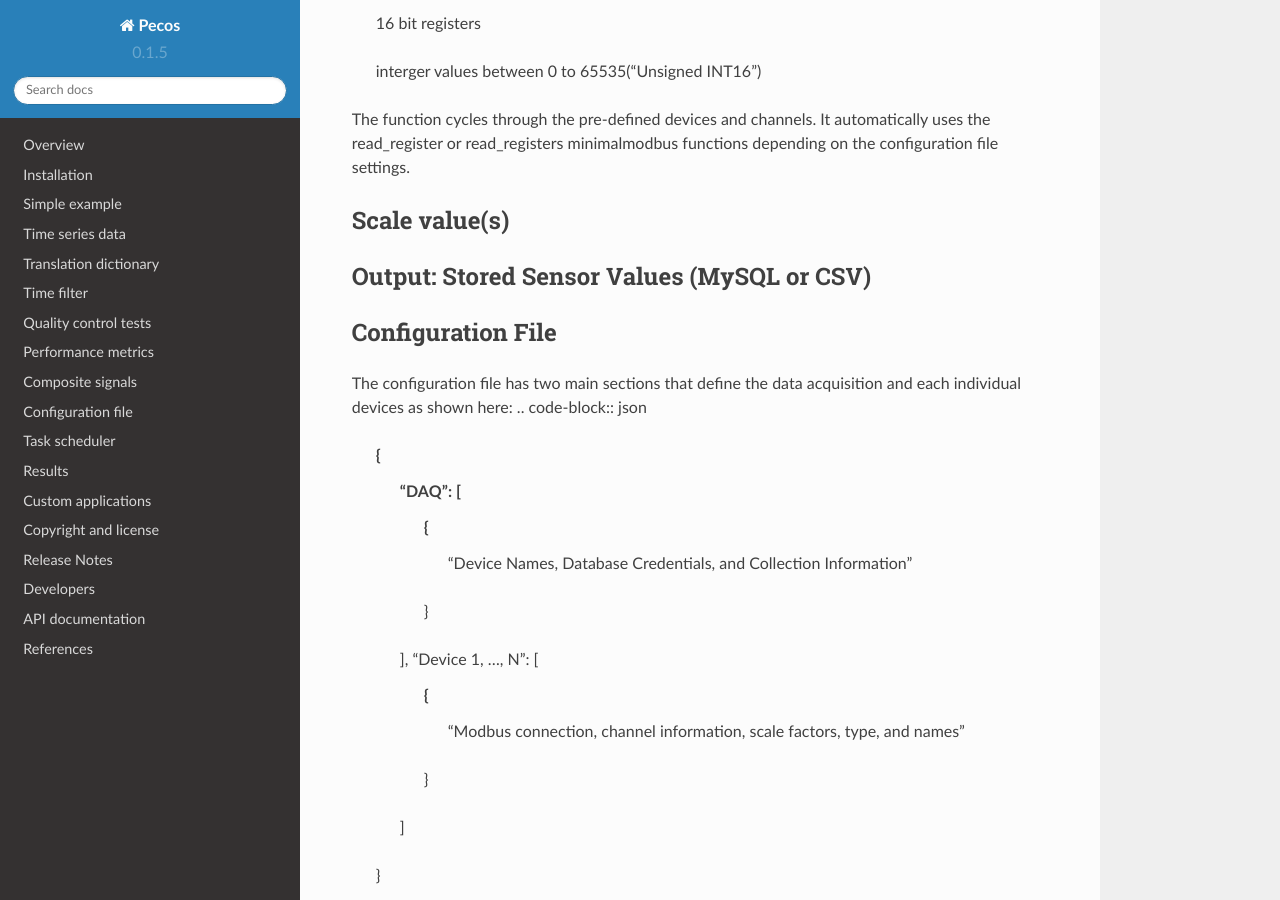
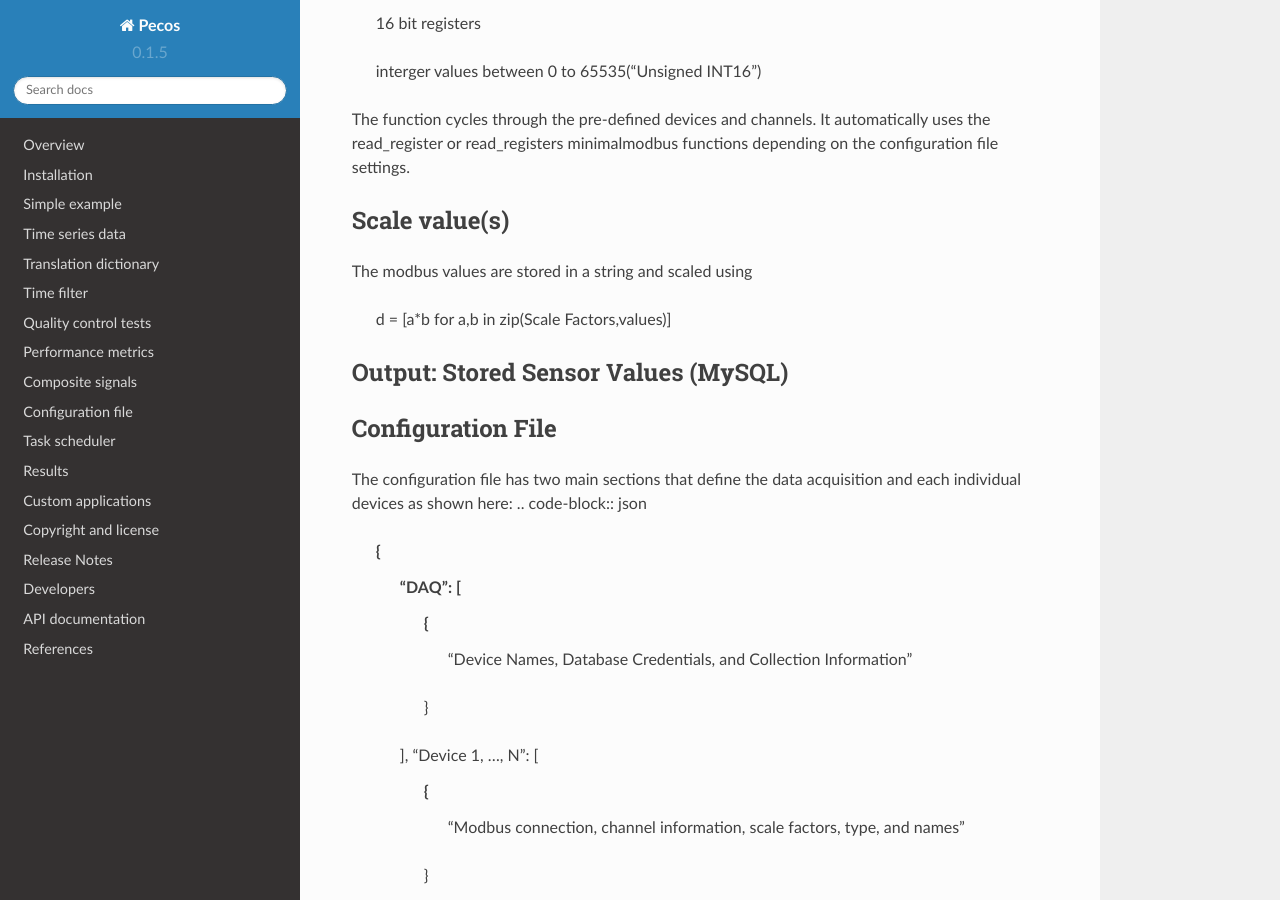
Before and after one commit to sjanzou/pecos, a Sphinx documentation site: the page built from documentation/devicetoclient.rst, in a window 1280 px wide and 900 px high, scrolled down 765 px. Built offline with Sphinx 7.4.7 and the Read the Docs theme 2.0.0, drawn with Linux system fonts in a browser that asks for light colours.

Commit message:
add devicetoclient

```diff
--- a/documentation/devicetoclient.rst
+++ b/documentation/devicetoclient.rst
@@ -37,10 +37,12 @@ configuration file settings.
 
 Scale value(s)
 -----------------------------
+The modbus values are stored in a string and scaled using
+
+	d = [a*b for a,b in zip(Scale Factors,values)]
 
 
-
-Output: Stored Sensor Values (MySQL or CSV)
+Output: Stored Sensor Values (MySQL)
 -----------------------------
 
 
```
